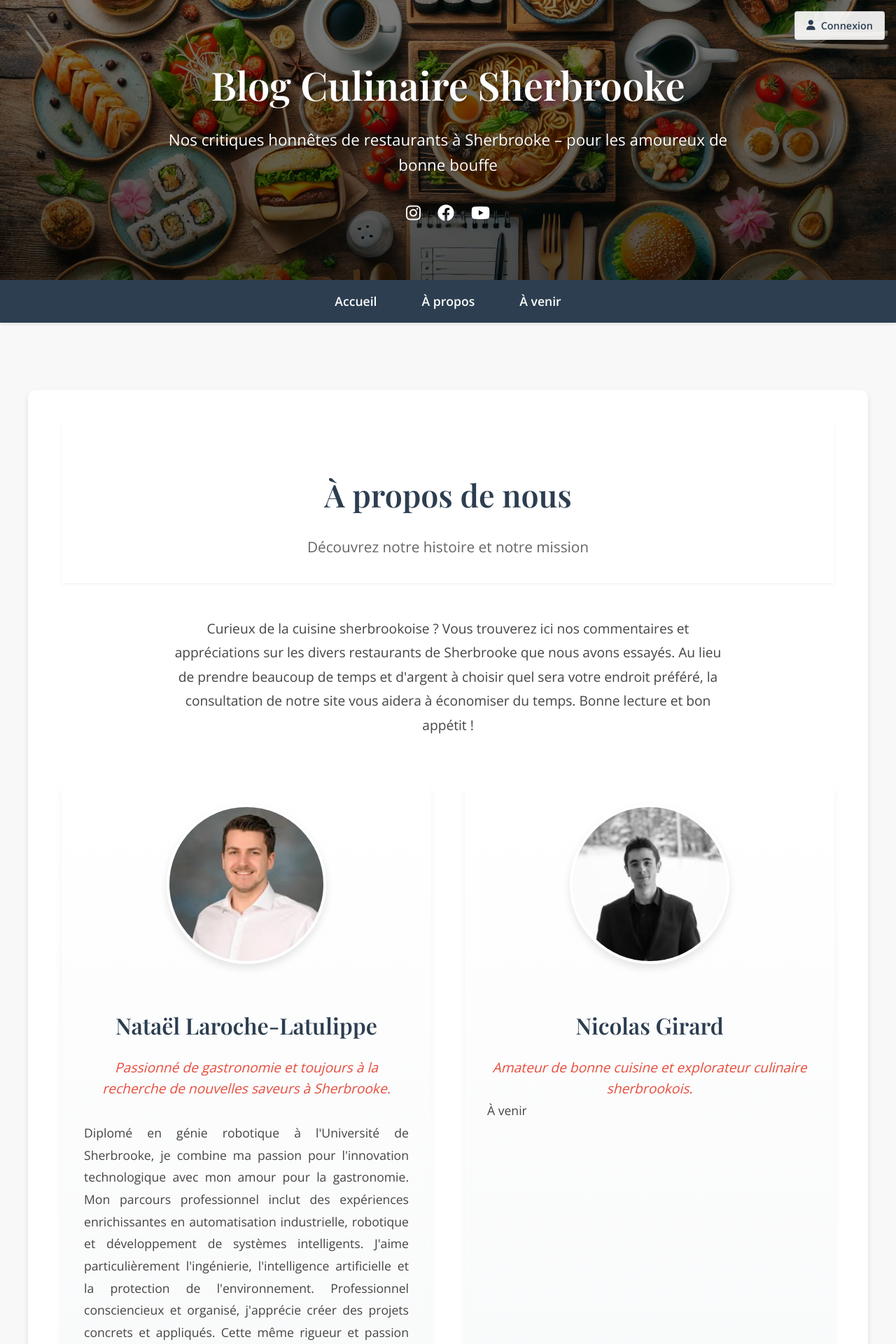
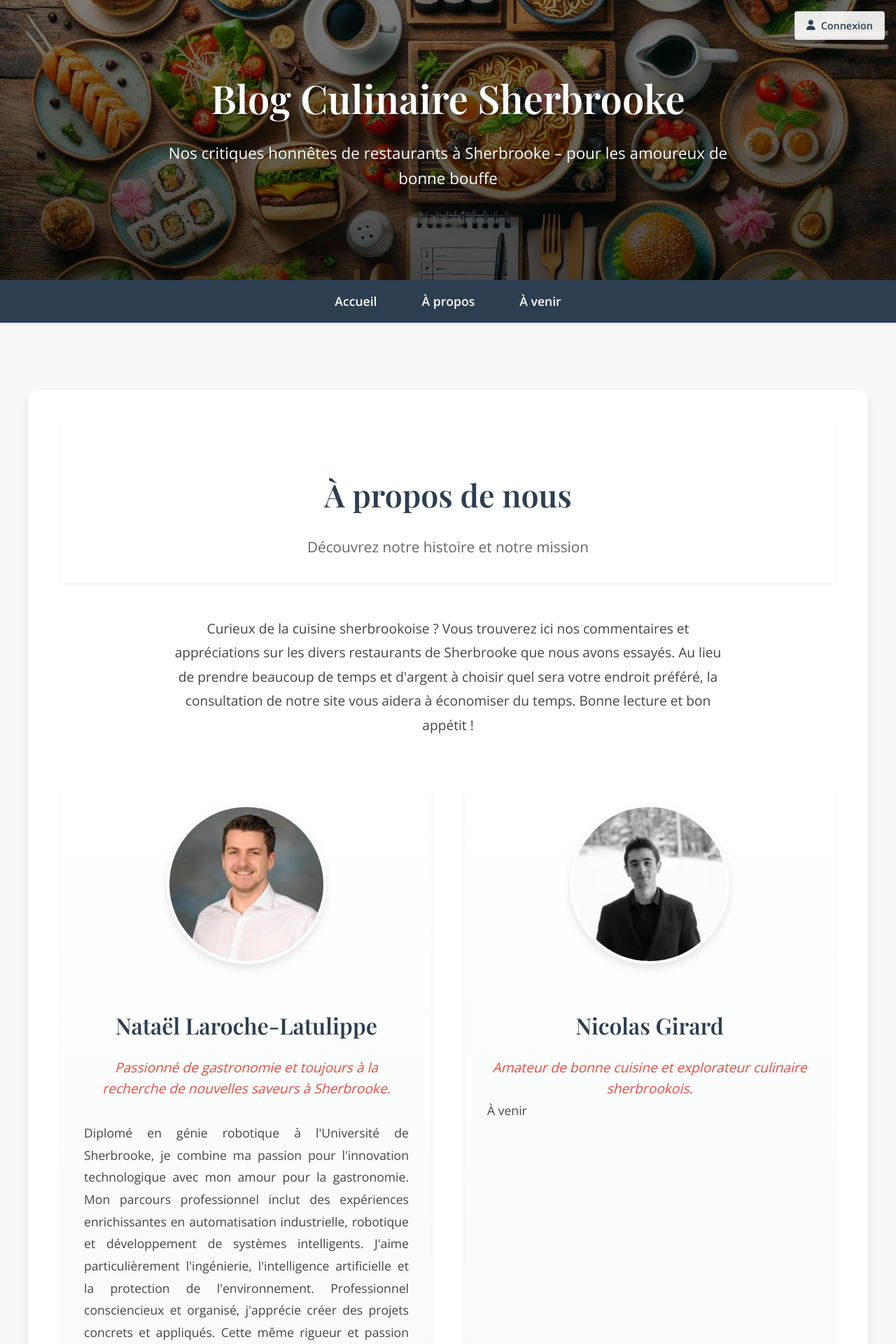
Before and after one commit to Natael21/blog-culinaire, a Jekyll site: the page built from about.html, in a window 1280 px wide. Shown: the top 1920 px of the page at 70% size. Built offline with Jekyll 4.4.1, drawn with Linux system fonts in a browser that asks for light colours; a script that is not in the unit is left out.

Commit message:
Remove social links section from the default layout to streamline design and focus on content.

```diff
--- a/_layouts/default.html
+++ b/_layouts/default.html
@@ -77,11 +77,6 @@
       <div class="hero-overlay">
         <h1>Blog Culinaire Sherbrooke</h1>
         <p class="tagline">Nos critiques honnêtes de restaurants à Sherbrooke – pour les amoureux de bonne bouffe</p>
-        <div class="social-links">
-          <a href="#" class="social-link"><i class="fab fa-instagram"></i></a>
-          <a href="#" class="social-link"><i class="fab fa-facebook"></i></a>
-          <a href="#" class="social-link"><i class="fab fa-youtube"></i></a>
-        </div>
       </div>
       <a href="javascript:void(0)" class="admin-button" id="login-button">
         <i class="fas fa-user"></i>
```
